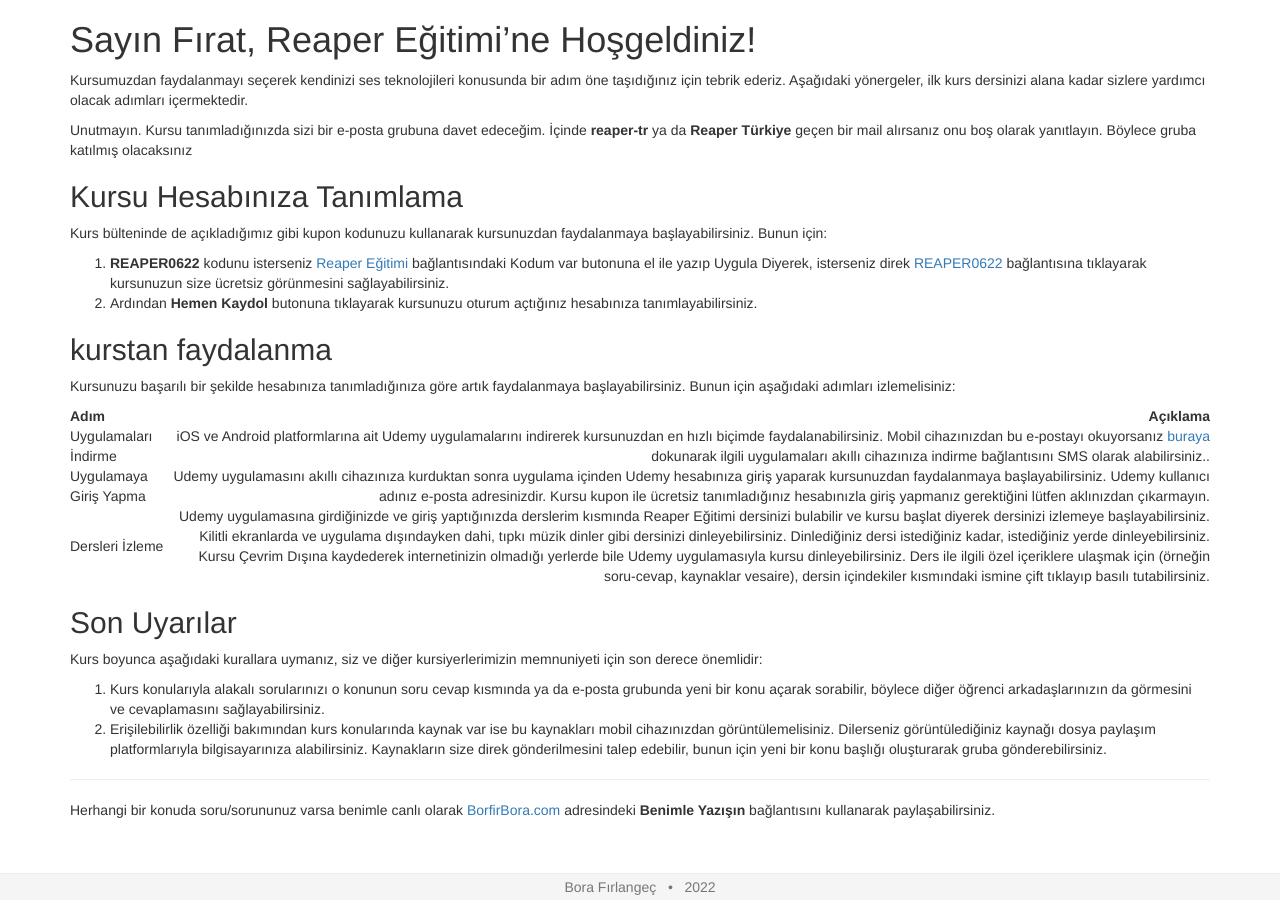
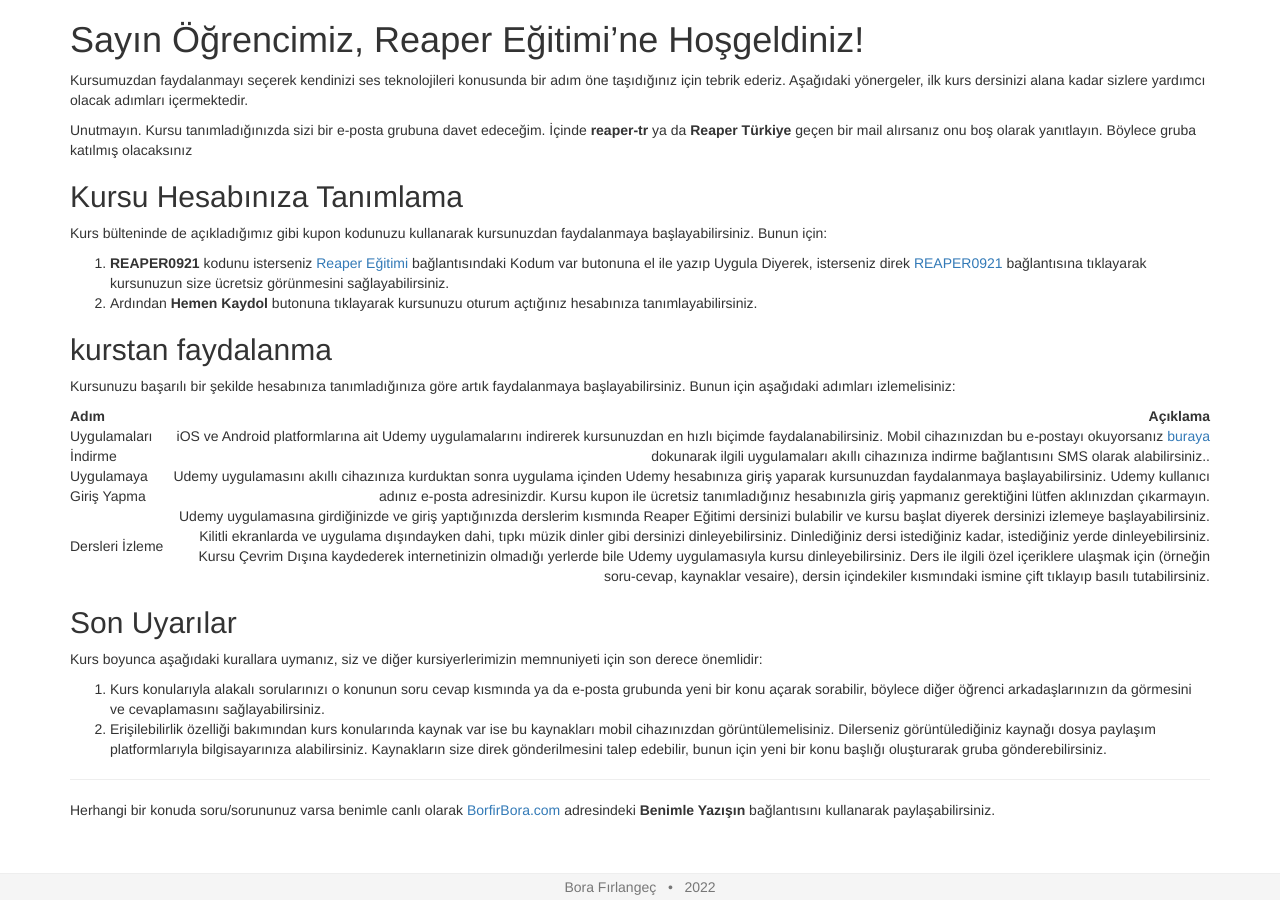
Before and after one commit to borfirbora/borfirbora.github.io, a Jekyll site: the page built from hosgeldin-iletisi.md, in a window 1280 px wide. Built offline with Jekyll 4.4.1, drawn with Linux system fonts in a browser that asks for light colours; a script that is not in the unit is left out.

Commit message:
Update hosgeldin-iletisi.md

```diff
--- a/hosgeldin-iletisi.md
+++ b/hosgeldin-iletisi.md
@@ -1,9 +1,9 @@
 ---
 title: Hoşgeldin iletisi
 layout: minimal
-isim: Fırat
-kupon: REAPER0622
-kupon_link: https://www.udemy.com/course/reaper-egitimi/?couponCode=REAPER0622&password=reaper101
+isim: Öğrencimiz
+kupon: REAPER0921
+kupon_link: https://www.udemy.com/course/reaper-egitimi/?couponCode=REAPER0921&password=reaper101
 ---
 # Sayın {{ page.isim }}, Reaper Eğitimi'ne Hoşgeldiniz!
 
```
